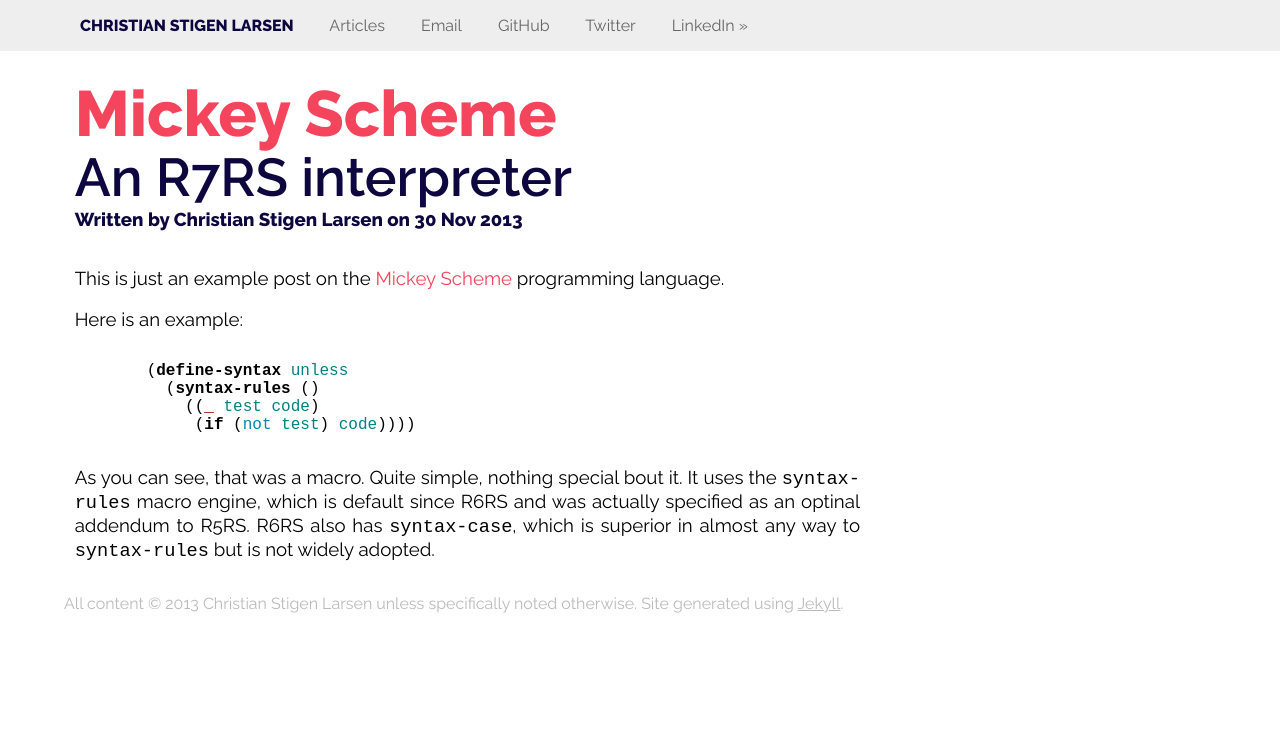
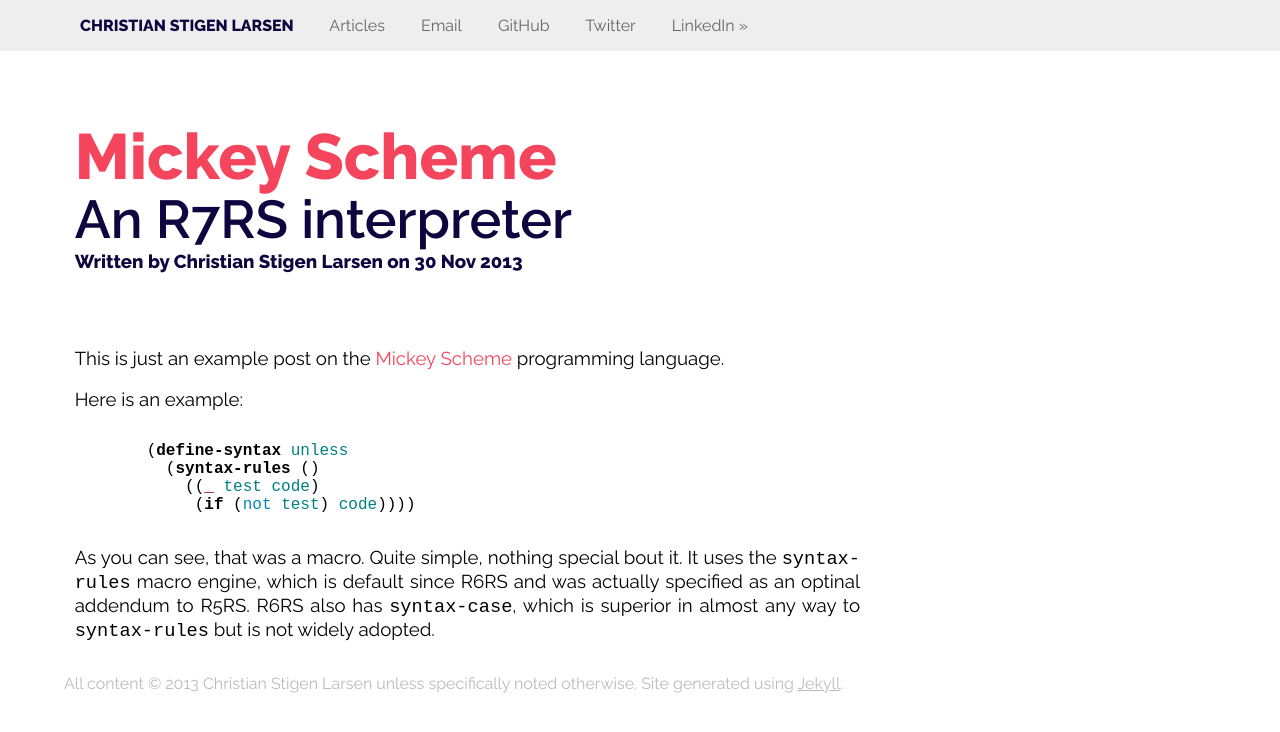
Before and after one commit to cslarsen/csl.name, a Jekyll site: the page built from _posts/2013-11-29-mickey-scheme.markdown, in a window 1280 px wide. Shown: the top 732 px of the page. Built offline with Jekyll 4.4.1, drawn with Linux system fonts in a browser that asks for light colours; Markdown is read by kramdown in place of the engine named in the settings.

Commit message:
More space between text and header

```diff
--- a/css/main.css
+++ b/css/main.css
@@ -145,3 +145,8 @@
 .height110 {
   line-height: 110%;
 }
+
+header {
+  margin-top: 4em;
+  margin-bottom: 4em;
+}
```
